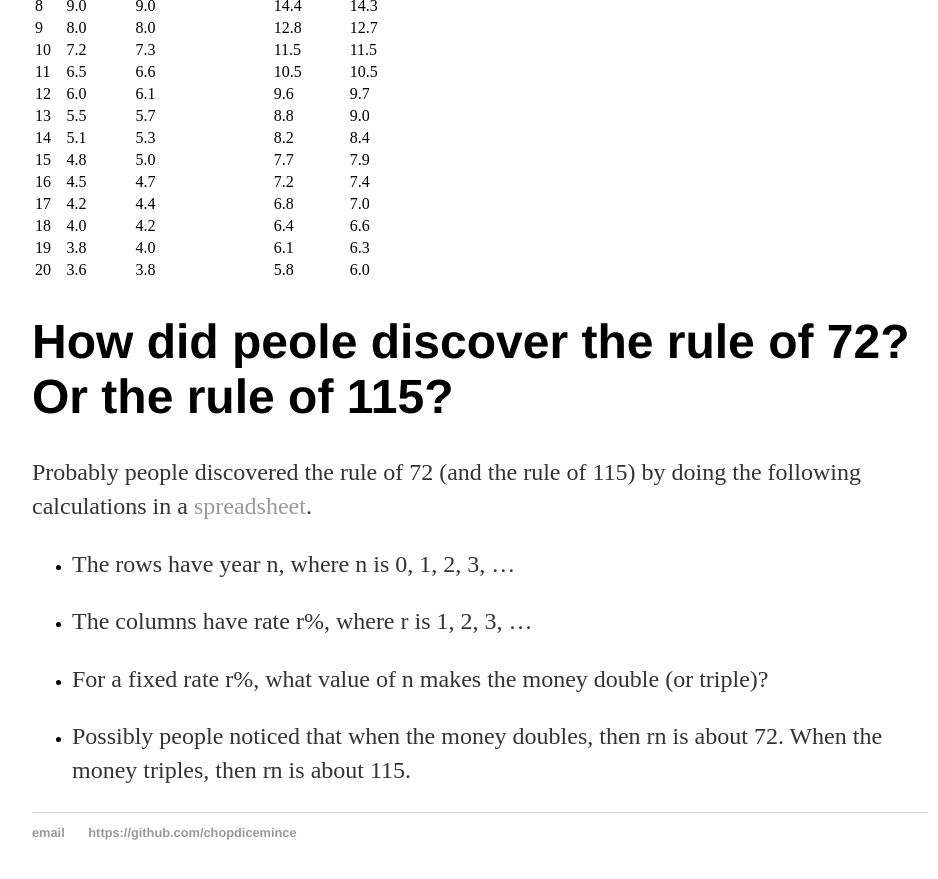
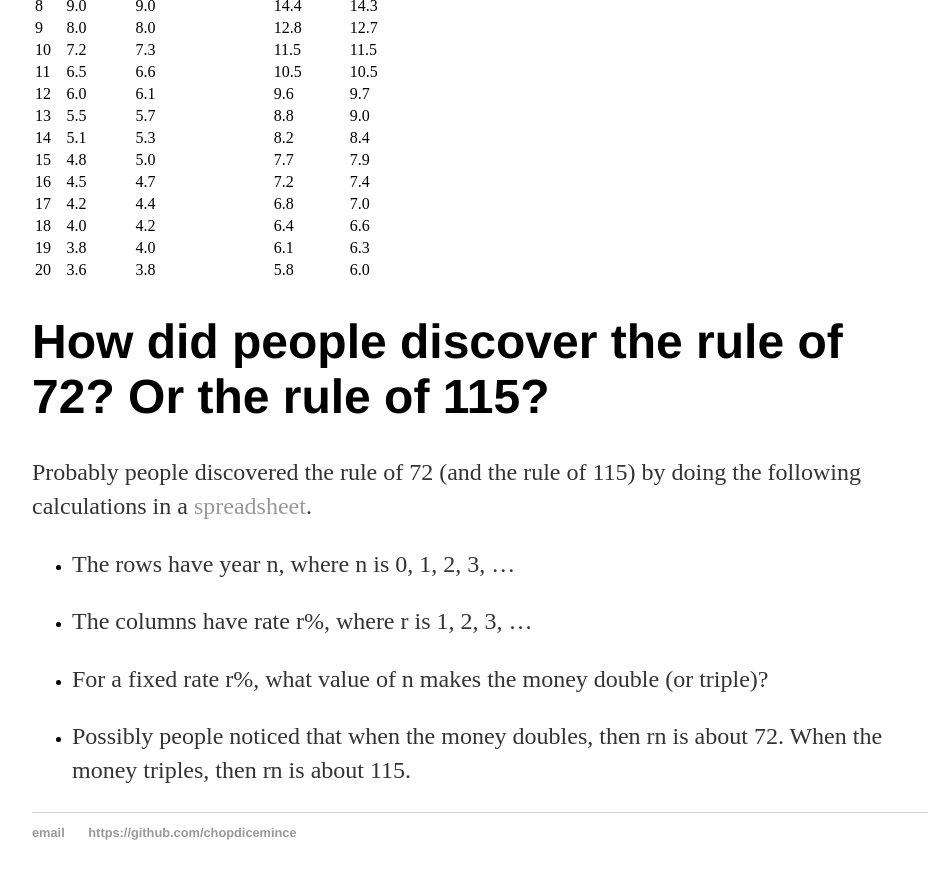
Before and after one commit to chopdicemince/chopdicemince.github.io, a Jekyll site: the page built from _posts/2018-08-01-rule-of-72-rule-of-115.md, in a window 1280 px wide and 900 px high, scrolled down 2107 px. Shown: the top 879 px of the window, without its empty margins (160-1098 px from the left). Built offline with Jekyll 4.4.1, drawn with Linux system fonts in a browser that asks for light colours.

Commit message:
Fix spelling of "people"

```diff
--- a/_posts/2018-08-01-rule-of-72-rule-of-115.md
+++ b/_posts/2018-08-01-rule-of-72-rule-of-115.md
@@ -63,7 +63,7 @@ r	   | 72/r	      | ln(2)/(1+r/100)	    | 115/r       | ln(3)/(1+r/100)
 19   | 3.8	      | 4.0		              | 6.1         | 6.3
 20   | 3.6	      | 3.8		              | 5.8         | 6.0
 
-# How did peole discover the rule of 72? Or the rule of 115?
+# How did people discover the rule of 72? Or the rule of 115?
 
 Probably people discovered the rule of 72 (and the rule of 115) by doing the following calculations in a [spreadsheet](https://github.com/chopdicemince/chopdicemince.github.io/blob/master/download/rule-of-72-and-rule-of-115.ods?raw=true).
 
```
